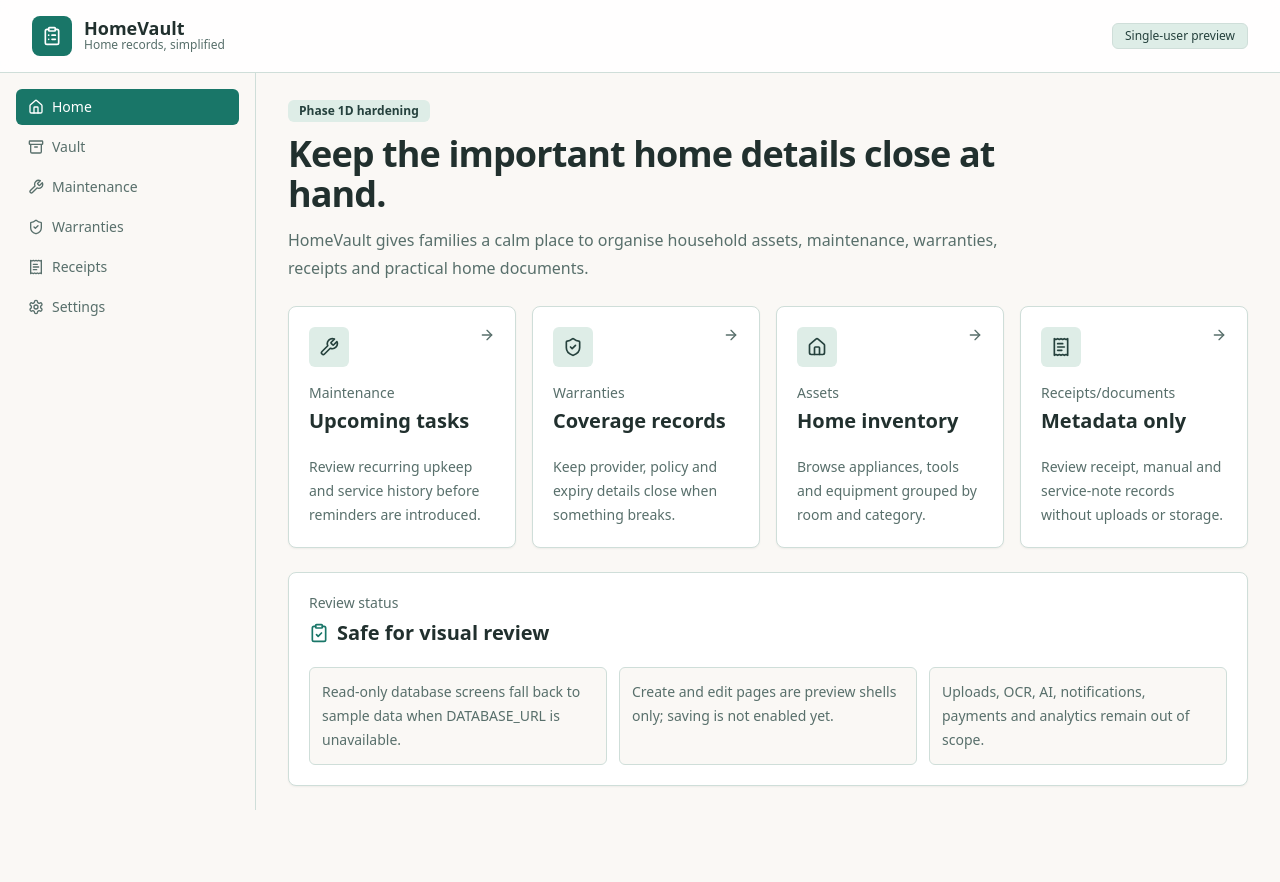
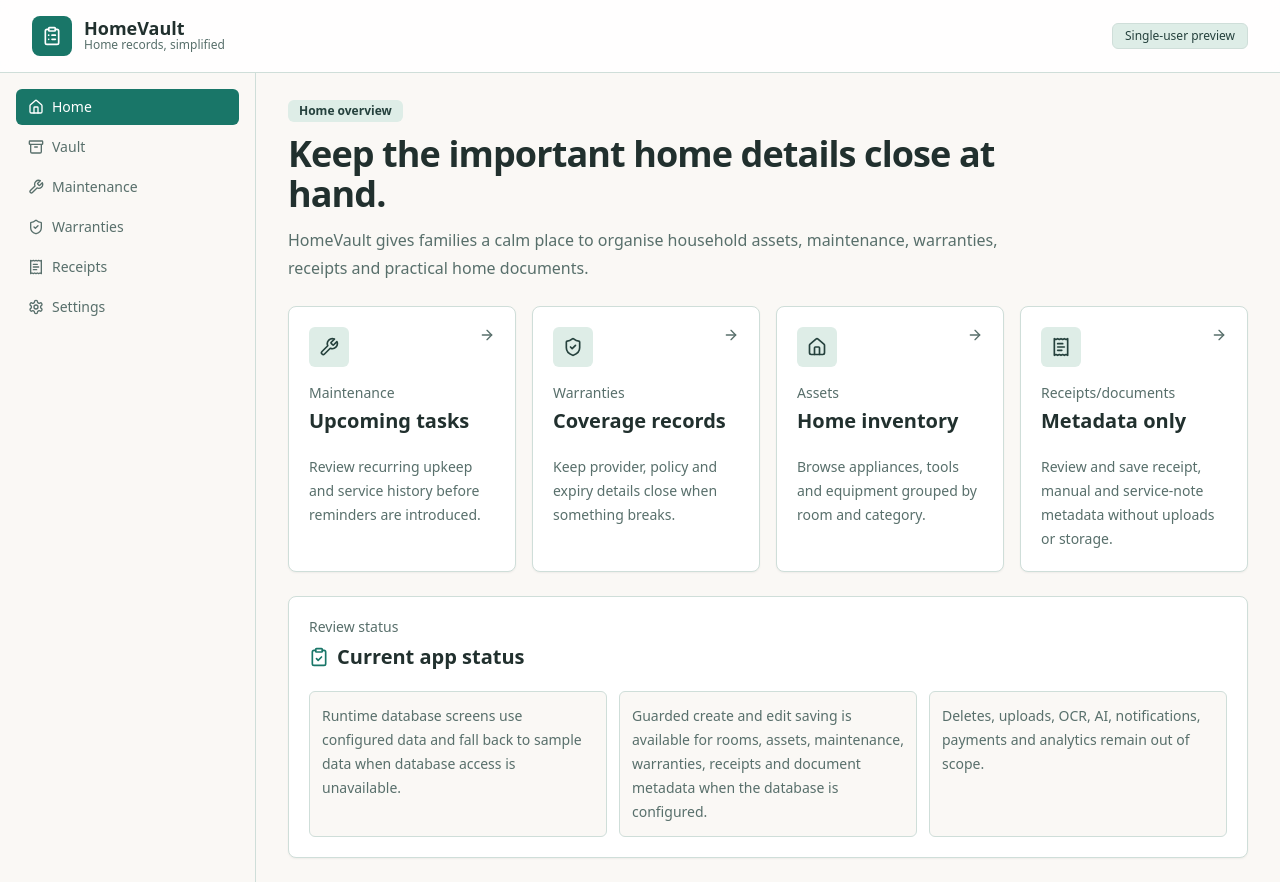
Before and after one commit to LatinMaestro/HomeVault, a Next.js app: page / in a window 1280 px wide. Before the commit the page ends 810 px from the top, so only its background shows below. Built offline with nearby package versions, Linux system fonts and the light colour scheme.

Commit message:
Correct dashboard persistence status copy

```diff
--- a/src/app/page.tsx
+++ b/src/app/page.tsx
@@ -30,16 +30,16 @@ const dashboardCards = [
   {
     title: "Receipts/documents",
     value: "Metadata only",
-    detail: "Review receipt, manual and service-note records without uploads or storage.",
+    detail: "Review and save receipt, manual and service-note metadata without uploads or storage.",
     href: "/receipts",
     icon: ReceiptText,
   },
 ];
 
 const reviewNotes = [
-  "Read-only database screens fall back to sample data when DATABASE_URL is unavailable.",
-  "Create and edit pages are preview shells only; saving is not enabled yet.",
-  "Uploads, OCR, AI, notifications, payments and analytics remain out of scope.",
+  "Runtime database screens use configured data and fall back to sample data when database access is unavailable.",
+  "Guarded create and edit saving is available for rooms, assets, maintenance, warranties, receipts and document metadata when the database is configured.",
+  "Deletes, uploads, OCR, AI, notifications, payments and analytics remain out of scope.",
 ];
 
 export default function HomePage() {
@@ -47,7 +47,7 @@ export default function HomePage() {
     <AppShell activeSection="Home">
       <section className="space-y-6">
         <div className="space-y-3">
-          <Badge variant="secondary">Phase 1D hardening</Badge>
+          <Badge variant="secondary">Home overview</Badge>
           <div className="max-w-3xl space-y-3">
             <h1 className="text-3xl font-semibold tracking-tight text-foreground sm:text-4xl">
               Keep the important home details close at hand.
@@ -91,7 +91,7 @@ export default function HomePage() {
             <CardDescription>Review status</CardDescription>
             <CardTitle className="flex items-center gap-2 text-xl">
               <ClipboardCheck className="h-5 w-5 text-primary" aria-hidden="true" />
-              Safe for visual review
+              Current app status
             </CardTitle>
           </CardHeader>
           <CardContent>
```
